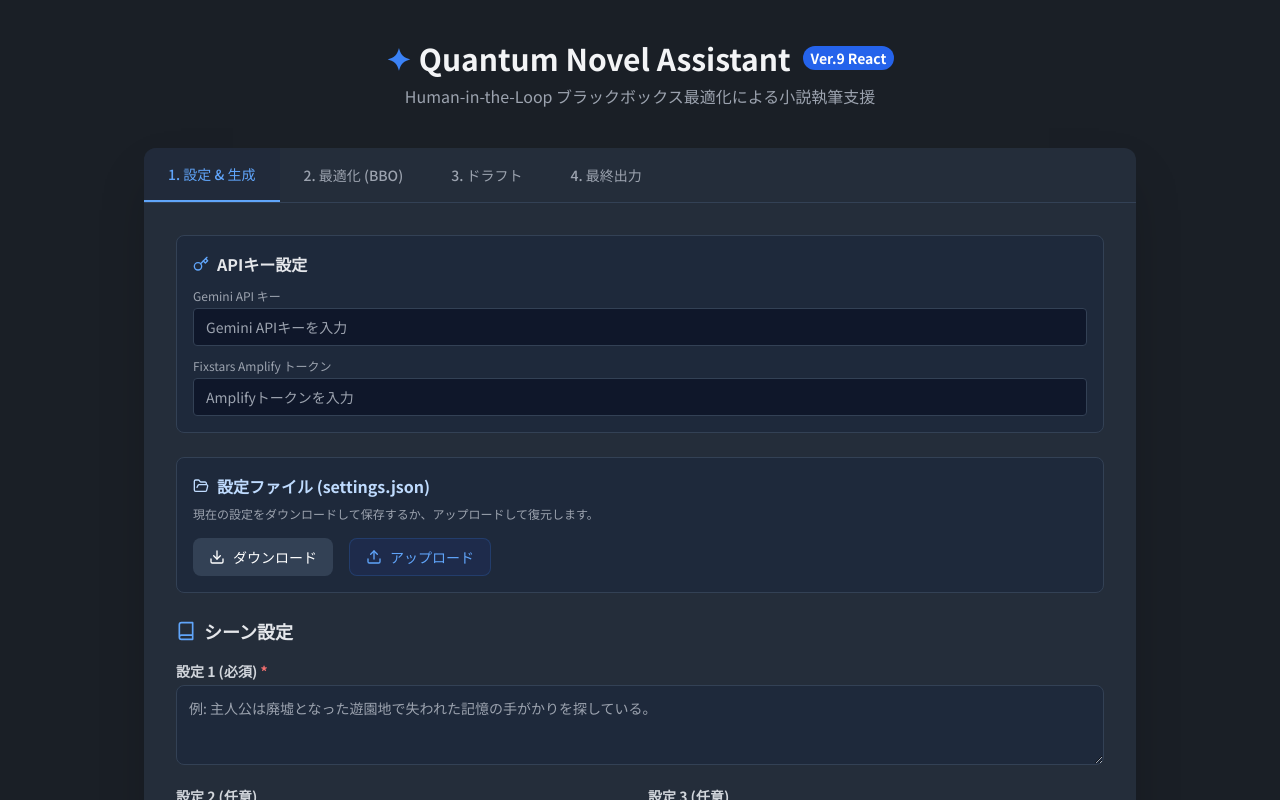
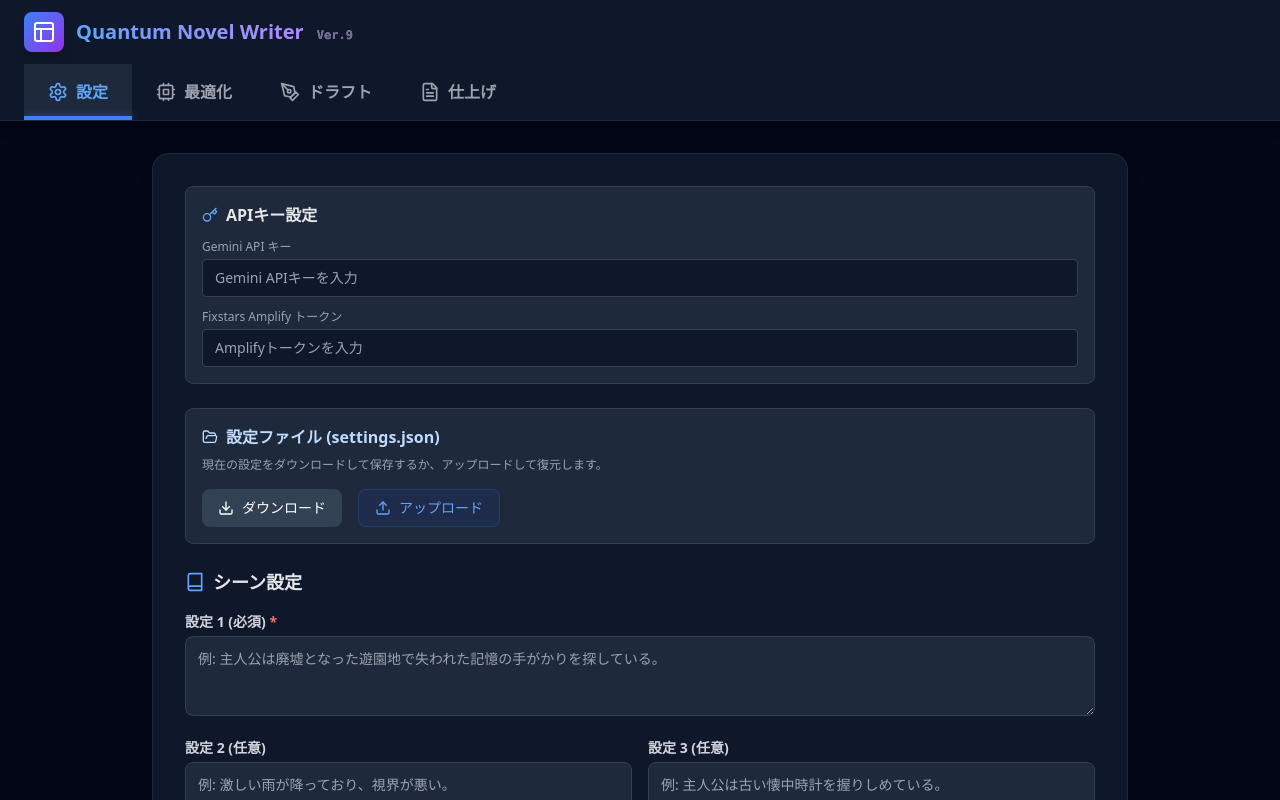
Before and after one commit to Teraoka-Hiroki/quantum-novel-writer_Ver9, a React (Vite) app: page / in a window 1280 px wide. Shown: the top 800 px of the page. Built offline with nearby package versions, Linux system fonts and the light colour scheme.

Commit message:
Add files via upload

```diff
--- a/App.tsx
+++ b/App.tsx
@@ -3,13 +3,14 @@ import { SettingsTab } from './components/SettingsTab';
 import { OptimizationTab } from './components/OptimizationTab';
 import { DraftTab } from './components/DraftTab';
 import { FinalTab } from './components/FinalTab';
-import { AppState, DEFAULT_PARAMS, Params } from './types';
+import { AppState, Params, Candidate, OptimizationResult } from './types';
 import * as api from './services/api';
+import { Layout, Settings, Cpu, PenTool, FileText } from 'lucide-react';
 
 const App: React.FC = () => {
   const [activeTab, setActiveTab] = useState(0);
   const [isLoading, setIsLoading] = useState(false);
-  const [loadingText, setLoadingText] = useState('');
+  const [loadingText, setLoadingText] = useState("");
 
   const [state, setState] = useState<AppState>({
     gemini_key: '',
@@ -17,81 +18,74 @@ const App: React.FC = () => {
     topic_main: '',
     topic_sub1: '',
     topic_sub2: '',
-    params: DEFAULT_PARAMS,
+    params: {
+        p_desc_style: 0.5, p_perspective: 0.5, p_sensory: 0.5,
+        p_thought: 0.5, p_tension: 0.5, p_reality: 0.5,
+        p_char_count: 0.2, p_char_mental: 0.5, p_char_belief: 0.5,
+        p_char_trauma: 0.0, p_char_voice: 0.5, length: 500
+    },
     candidates: [],
     bbo_history_count: 0,
     draft_summary: '',
     draft_article: '',
     additional_instruction: '',
     final_text: '',
-    optimization_plot_data: [],
+    optimization_scales: { pref: 0, diff: 0, constraint: 0 }
   });
+
+  const [plotData, setPlotData] = useState<any[]>([]);
 
   const updateState = (updates: Partial<AppState>) => setState(prev => ({ ...prev, ...updates }));
   const updateParams = (updates: Partial<Params>) => setState(prev => ({ ...prev, params: { ...prev.params, ...updates } }));
 
   const handleGenerateCandidates = async () => {
-    if (!state.gemini_key || !state.topic_main) {
-      alert("APIキーとメイン設定は必須です。");
-      return;
-    }
     setIsLoading(true);
-    setLoadingText("Geminiで候補を生成中...");
+    setLoadingText("Geminiが候補を生成中...");
     try {
-      const res = await api.generateCandidates({
-        gemini_key: state.gemini_key,
-        amplify_token: state.amplify_token,
-        topic_main: state.topic_main,
-        topic_sub1: state.topic_sub1,
-        topic_sub2: state.topic_sub2,
-        params: state.params
-      });
+        const res = await api.generateCandidates(
+            state.gemini_key, state.topic_main, state.topic_sub1, state.topic_sub2, state.params
+        );
         if (res.status === 'success') {
-        updateState({ candidates: res.candidates, bbo_history_count: 0 });
-        setActiveTab(1);
+            updateState({ candidates: res.candidates });
+            setActiveTab(1); // Move to Optimization Tab
         } else {
             alert("エラー: " + res.message);
         }
     } catch (e) {
-      alert("通信エラー");
+        alert("通信エラーが発生しました。");
     } finally {
         setIsLoading(false);
     }
   };
 
-  const updateCandidateRating = (id: number, rating: number) => {
-    const newCandidates = state.candidates.map(c => c.id === id ? { ...c, user_rating: rating } : c);
+  const updateCandidateRating = async (id: number, rating: number) => {
+      // Update local state immediately for UI responsiveness
+      const newCandidates = state.candidates.map(c =>
+          c.id === id ? { ...c, user_rating: rating } : c
+      );
       updateState({ candidates: newCandidates });
 
-    fetch('/api/update_rating', {
-        method: 'POST',
-        headers: {'Content-Type': 'application/json'},
-        body: JSON.stringify({ id, rating })
-    });
+      // Sync with backend
+      await api.updateCandidateRating(id, rating);
   };
 
   const handleRunBBO = async () => {
       setIsLoading(true);
-    setLoadingText("好みを学習し、量子アニーリングで最適化中...");
+      setLoadingText("ブラックボックス最適化を実行中...");
       try {
-        const res = await api.runBBOIteration({
-            gemini_key: state.gemini_key,
-            amplify_token: state.amplify_token,
-            params: state.params
-        });
+          const res = await api.runBBOIteration(state.amplify_token, state.params);
           if (res.status === 'success') {
               updateState({
                   candidates: res.candidates,
                   bbo_history_count: res.history_count,
-                optimization_plot_data: res.plot_data,
                   optimization_scales: res.scales
               });
-            alert("最適化完了。最適なブロックがハイライトされました。");
+              setPlotData(res.plot_data);
           } else {
-            alert("エラー: " + res.message);
+              alert(res.message);
           }
       } catch (e) {
-        alert("BBO実行中にエラーが発生しました");
+          alert("エラーが発生しました。");
       } finally {
           setIsLoading(false);
       }
@@ -99,41 +93,40 @@ const App: React.FC = () => {
 
   const handleRunLegacyOptimization = async () => {
       setIsLoading(true);
-    setLoadingText("パラメータで最適化中...");
+      setLoadingText("アニーリングを実行中...");
       try {
-        const res = await api.runOptimization({
-             amplify_token: state.amplify_token,
-             params: state.params
-        });
+          const res = await api.runOptimization(state.amplify_token, state.params);
           if (res.status === 'success') {
               updateState({
                   candidates: res.candidates,
-                optimization_plot_data: res.plot_data,
                   optimization_scales: res.scales
               });
+              setPlotData(res.plot_data);
           } else {
-            alert("エラー: " + res.message);
+              alert(res.message);
           }
       } catch (e) {
-        alert("エラー");
+           alert("エラーが発生しました。");
       } finally {
           setIsLoading(false);
       }
   };
 
   const handleResetBBO = async () => {
-    if (!confirm("学習履歴をリセットしますか？")) return;
+      if(!confirm("学習履歴をリセットしますか？")) return;
       await api.resetBBO();
       updateState({ bbo_history_count: 0 });
-    const newCandidates = state.candidates.map(c => ({ ...c, user_rating: 0 }));
+      const newCandidates = state.candidates.map(c => ({...c, user_rating: 0}));
       updateState({ candidates: newCandidates });
+      setPlotData([]);
   };
 
-  const handleGenerateDraft = async () => {
+  const handleGenerateDraft = async (key?: string) => {
     setIsLoading(true);
     setLoadingText("ドラフト生成中...");
     try {
-        const res = await api.generateDraft();
+        const apiKey = key || state.gemini_key;
+        const res = await api.generateDraft({ gemini_key: apiKey });
         if (res.status === 'success') {
             updateState({ draft_summary: res.summary, draft_article: res.article });
         } else {
@@ -146,12 +139,13 @@ const App: React.FC = () => {
     }
   };
 
-  const handleGenerateFinal = async () => {
+  const handleGenerateFinal = async (key?: string) => {
     await api.saveDraftEdit(state.draft_article, state.additional_instruction);
     setIsLoading(true);
     setLoadingText("最終出力を仕上げ中...");
     try {
-        const res = await api.generateFinal();
+        const apiKey = key || state.gemini_key;
+        const res = await api.generateFinal({ gemini_key: apiKey });
         if (res.status === 'success') {
             updateState({ final_text: res.final_text });
         } else {
@@ -164,51 +158,60 @@ const App: React.FC = () => {
     }
   };
 
-  const tabs = [
-    { label: "1. 設定 & 生成", id: 0 },
-    { label: "2. 最適化 (BBO)", id: 1 },
-    { label: "3. ドラフト", id: 2 },
-    { label: "4. 最終出力", id: 3 },
-  ];
+  const TabButton = ({ index, icon: Icon, label }: any) => (
+      <button
+        onClick={() => setActiveTab(index)}
+        className={`flex items-center gap-2 px-6 py-4 transition-colors relative ${
+            activeTab === index
+            ? 'text-blue-400 bg-slate-800'
+            : 'text-gray-400 hover:text-gray-200 hover:bg-slate-800/50'
+        }`}
+      >
+          <Icon className="w-5 h-5" />
+          <span className="font-bold">{label}</span>
+          {activeTab === index && (
+              <div className="absolute bottom-0 left-0 w-full h-1 bg-blue-500 shadow-[0_0_10px_rgba(59,130,246,0.5)]"></div>
+          )}
+      </button>
+  );
 
   return (
-    <div className="min-h-screen pb-20">
+    <div className="min-h-screen bg-slate-950 text-gray-200 font-sans selection:bg-blue-500/30">
+        <header className="bg-slate-900 border-b border-slate-800 sticky top-0 z-50 shadow-lg">
+            <div className="container mx-auto px-6">
+                <div className="flex justify-between items-center h-16">
+                    <div className="flex items-center gap-3">
+                        <div className="bg-gradient-to-br from-blue-500 to-purple-600 p-2 rounded-lg shadow-lg">
+                            <Layout className="w-6 h-6 text-white" />
+                        </div>
+                        <h1 className="text-xl font-bold bg-clip-text text-transparent bg-gradient-to-r from-blue-400 to-purple-400">
+                            Quantum Novel Writer <span className="text-xs text-gray-500 font-mono ml-2">Ver.9</span>
+                        </h1>
+                    </div>
+                </div>
+                <div className="flex overflow-x-auto no-scrollbar">
+                    <TabButton index={0} icon={Settings} label="設定" />
+                    <TabButton index={1} icon={Cpu} label="最適化" />
+                    <TabButton index={2} icon={PenTool} label="ドラフト" />
+                    <TabButton index={3} icon={FileText} label="仕上げ" />
+                </div>
+            </div>
+        </header>
+
+        <main className="container mx-auto py-8 px-4 md:px-6 max-w-5xl">
             {isLoading && (
-          <div className="fixed inset-0 bg-slate-900/90 z-50 flex flex-col items-center justify-center">
-              <div className="animate-spin rounded-full h-16 w-16 border-t-4 border-b-4 border-blue-500 mb-4"></div>
-              <h2 className="text-xl text-gray-200 font-semibold">{loadingText}</h2>
+                <div className="fixed inset-0 bg-slate-950/80 backdrop-blur-sm z-[100] flex flex-col items-center justify-center animate-fadeIn">
+                    <div className="relative">
+                        <div className="w-16 h-16 border-4 border-blue-500/30 border-t-blue-500 rounded-full animate-spin"></div>
+                        <div className="absolute inset-0 flex items-center justify-center">
+                            <div className="w-2 h-2 bg-blue-400 rounded-full animate-pulse"></div>
+                        </div>
+                    </div>
+                    <p className="mt-4 text-blue-200 font-bold tracking-wider animate-pulse">{loadingText}</p>
                 </div>
             )}
 
-      <div className="max-w-5xl mx-auto pt-10 px-4">
-        <div className="text-center mb-10">
-            <h1 className="text-3xl font-bold text-gray-100 mb-2 flex items-center justify-center">
-                <span className="text-blue-500 mr-2">✦</span>
-                Quantum Novel Assistant
-                <span className="ml-3 text-sm bg-blue-600 px-2 py-0.5 rounded-full text-white align-top">Ver.9 React</span>
-            </h1>
-            <p className="text-gray-400">Human-in-the-Loop ブラックボックス最適化による小説執筆支援</p>
-        </div>
-
-        <div className="bg-[#242d3a] rounded-xl shadow-2xl overflow-hidden min-h-[600px]">
-            {/* Tabs */}
-            <div className="flex border-b border-slate-700 overflow-x-auto">
-                {tabs.map(tab => (
-                    <button
-                        key={tab.id}
-                        onClick={() => setActiveTab(tab.id)}
-                        className={`px-6 py-4 font-medium text-sm whitespace-nowrap transition-colors ${
-                            activeTab === tab.id
-                            ? 'text-blue-400 border-b-2 border-blue-400 bg-slate-800/50'
-                            : 'text-gray-400 hover:text-gray-200 hover:bg-slate-800/30'
-                        }`}
-                    >
-                        {tab.label}
-                    </button>
-                ))}
-            </div>
-
-            {/* Content */}
+            <div className="bg-slate-900 rounded-2xl shadow-xl border border-slate-800 min-h-[600px]">
                 <div className="p-6 md:p-8">
                     {activeTab === 0 && (
                         <SettingsTab
@@ -222,17 +225,19 @@ const App: React.FC = () => {
                     {activeTab === 1 && (
                         <OptimizationTab
                             state={state}
+                            updateState={updateState}
                             updateCandidateRating={updateCandidateRating}
                             runBBO={handleRunBBO}
-                        runLegacyOptimization={handleRunLegacyOptimization}
+                            runLegacy={handleRunLegacyOptimization}
                             resetBBO={handleResetBBO}
                             isLoading={isLoading}
+                            plotData={plotData}
                         />
                     )}
                     {activeTab === 2 && (
                         <DraftTab
                             state={state}
-                        generateDraft={handleGenerateDraft}
+                            generateDraft={() => handleGenerateDraft(state.gemini_key)}
                             updateState={updateState}
                             isLoading={isLoading}
                         />
@@ -240,14 +245,14 @@ const App: React.FC = () => {
                     {activeTab === 3 && (
                         <FinalTab
                             state={state}
-                        generateFinal={handleGenerateFinal}
+                            generateFinal={() => handleGenerateFinal(state.gemini_key)}
                             isLoading={isLoading}
                             updateState={updateState}
                         />
                     )}
                 </div>
             </div>
-      </div>
+        </main>
     </div>
   );
 };
```
Lines whose indentation alone changed are shown as unchanged.
